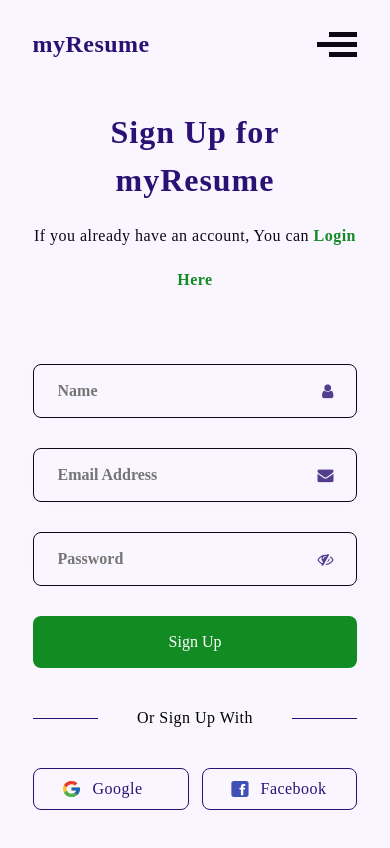
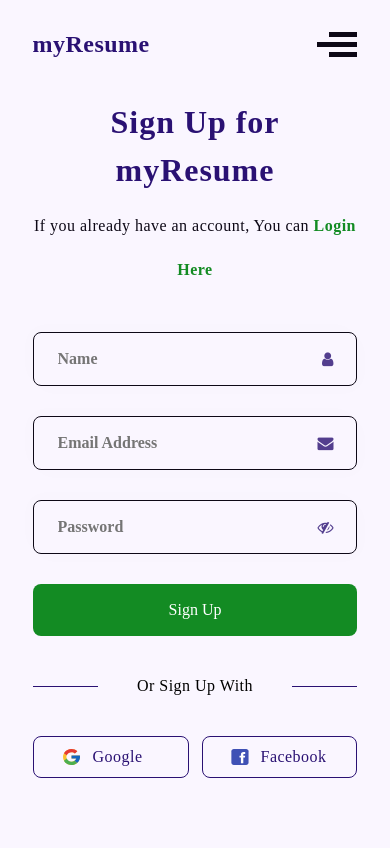
Before and after one commit to steph-crown/myResume-app, a React (Create React App) app: page /signup in a window 390 px wide. Shown: the top 848 px of the page. Built offline with nearby package versions, Linux system fonts and the light colour scheme.

Commit message:
Updated margin and colors in signup and login page

```diff
--- a/src/css/Sign-Log/index.css
+++ b/src/css/Sign-Log/index.css
@@ -68,7 +68,7 @@
     }
     .left-part {
         width: 100%;
-        margin-top: 20px;
+        margin-top: 10px;
     }
     .left-part h5 {
         margin-top: 10px;
@@ -85,7 +85,7 @@
     }
     .form {
         width: 100%;
-        margin-top: 32px;
+        margin-top: 10px;
         margin-bottom: calc(100vw * var(--l120));
     }
 
```
